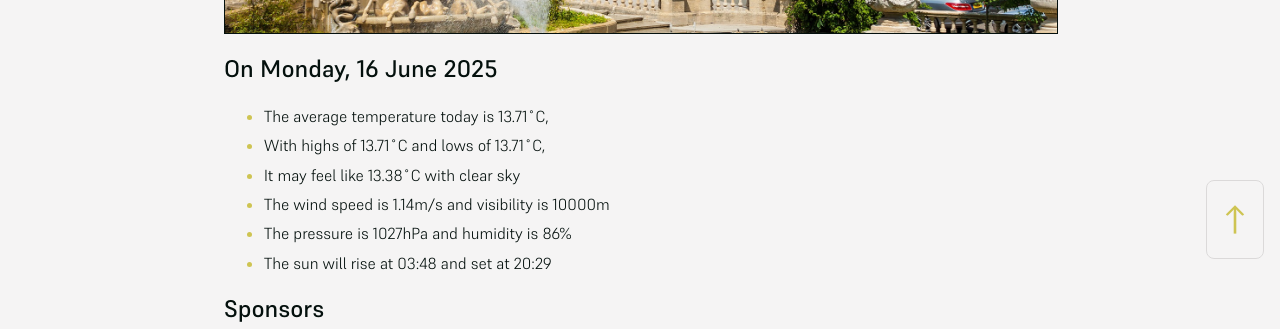
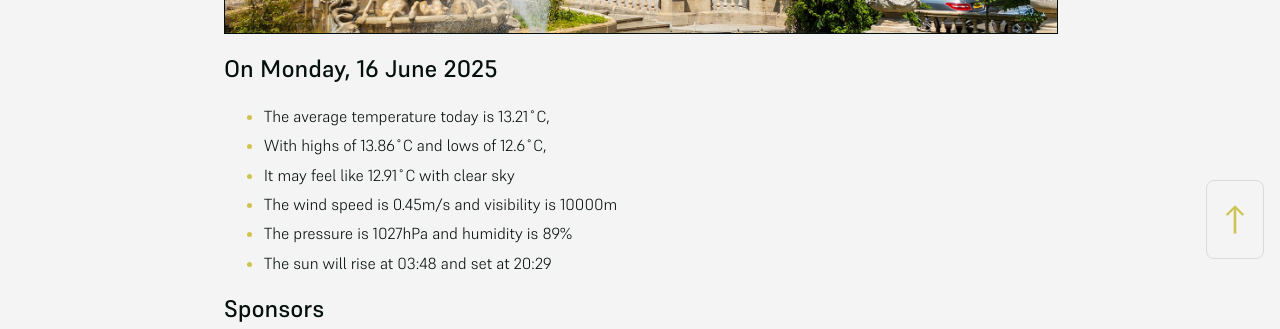
Before and after one commit to mat-0/cheltenham-open-data, a Jekyll site: the page built from index.md, in a window 1280 px wide. Shown: the part 625-954 px from the top of the page. Built offline with Jekyll 4.4.1, drawn with Linux system fonts in a browser that asks for light colours.

Commit message:
Updated 2025-06-16 03:23:34

```diff
--- a/index.md
+++ b/index.md
@@ -10,11 +10,11 @@ seo: Menu
 <!-- weather_marker starts -->
 ## On Monday, 16 June 2025
 
-- The average temperature today is 13.71˚C,
-- With highs of 13.71˚C and lows of 13.71˚C,
-- It may feel like 13.38˚C with clear sky
-- The wind speed is 1.14m/s and visibility is 10000m
-- The pressure is 1027hPa and humidity is 86%
+- The average temperature today is 13.21˚C,
+- With highs of 13.86˚C and lows of 12.6˚C,
+- It may feel like 12.91˚C with clear sky
+- The wind speed is 0.45m/s and visibility is 10000m
+- The pressure is 1027hPa and humidity is 89%
 - The sun will rise at 03:48 and set at 20:29
 
 <!-- weather_marker ends -->
```
Also changed, not shown: _data/flood.json (+5 -27 lines), _pages/news.md (+3 -3 lines).
